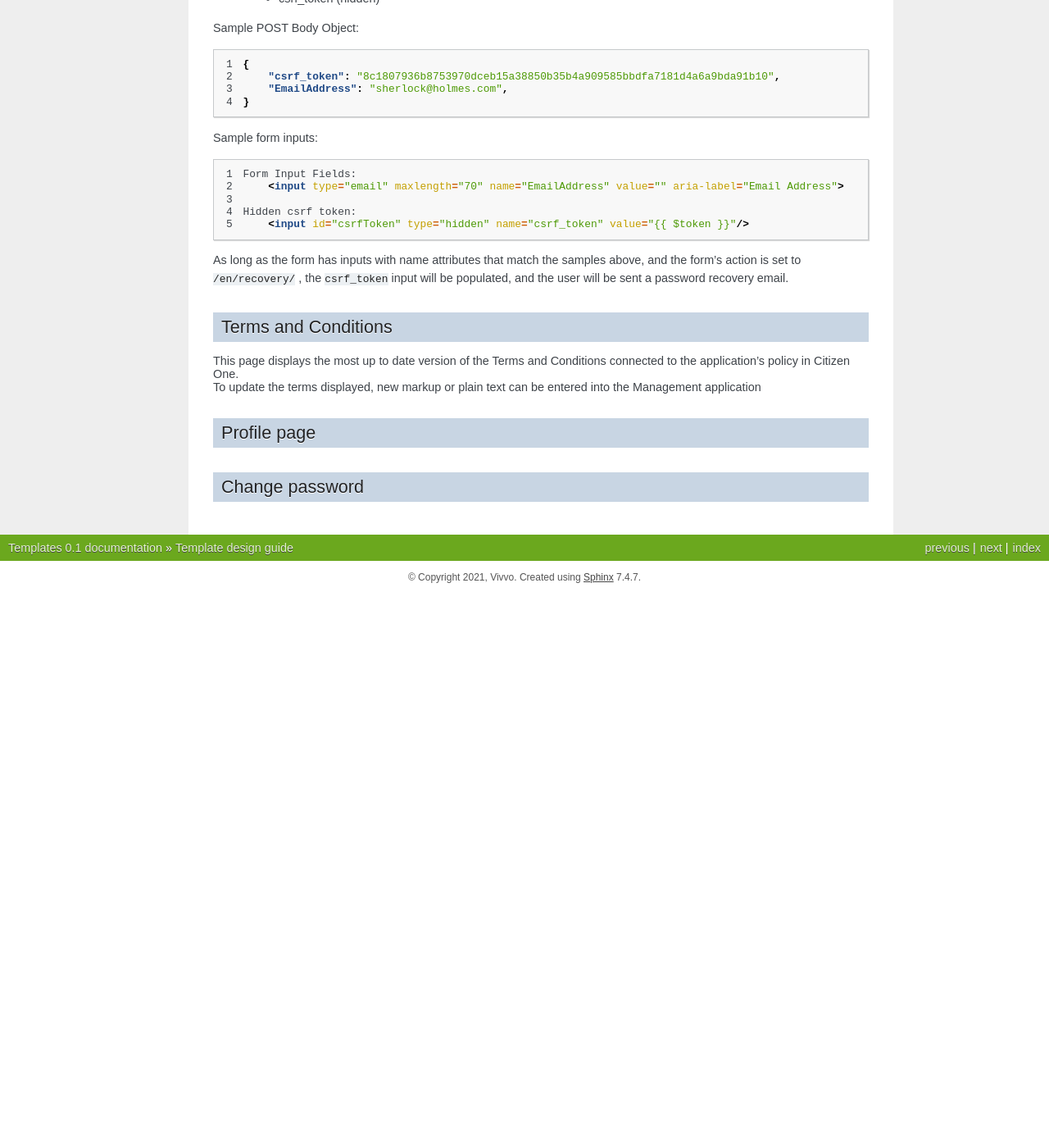
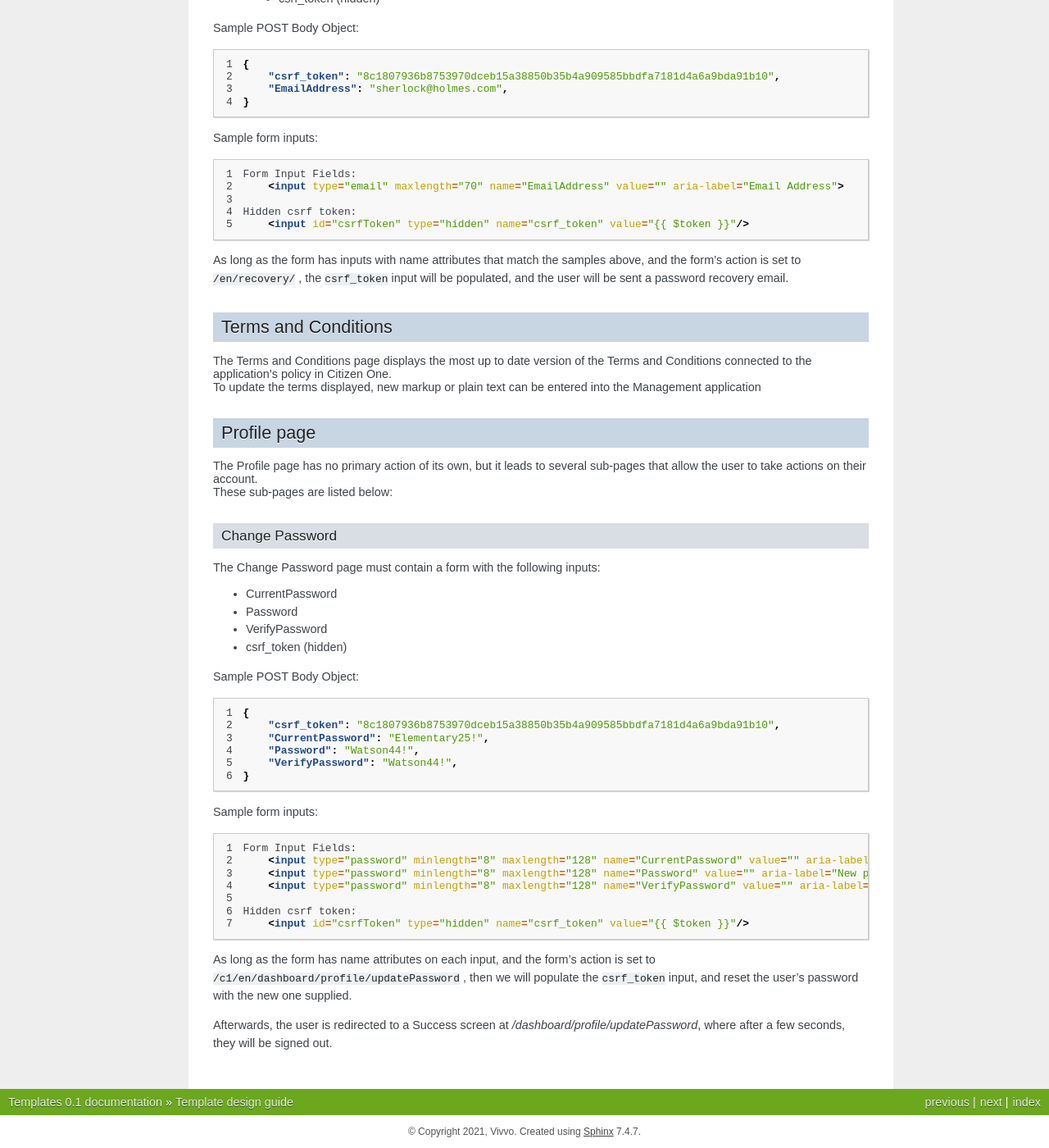
Before and after one commit to Vivvo/gnl-templates, a Sphinx documentation site: the page built from documentation/source/template-design-guide.rst, in a window 1280 px wide and 1400 px high, scrolled down 3311 px. Shown: the whole window at 82% size. Built offline with Sphinx 7.4.7, drawn with Linux system fonts in a browser that asks for light colours; before the commit the page ends 4035 px from its top, so only the background shows below that; some of the changed text lies outside the part shown.

Commit message:
DOCS: The rest of the docs from 941 and 972

```diff
--- a/documentation/source/template-design-guide.rst
+++ b/documentation/source/template-design-guide.rst
@@ -9,7 +9,7 @@ Template design guide
 Login
 *****
 
-This page must contain a form with the following inputs
+The Login page must contain a form with the following inputs
 
     - Email or Username
     - Password
@@ -25,15 +25,15 @@ Sample POST Body Object:
         "Password": "Elementary25!"
     }
 
-| This page often acts as the home/landing page.
+| The Login page often acts as the home/landing page.
 | When the user hits ``Submit`` the form will POST to ``/registration/create``.
 | It usually also contains links to the ``Create Account`` and ``Forgot Password`` pages.
 
 
-Create account
+Create Account
 **************
 
-This page must contain a form with the following inputs
+The Create Account page must contain a form with the following inputs
 
     - First name
     - Last name
@@ -123,15 +123,15 @@ Sample template:
 
 
 
-Email sent
+Email Sent
 **********
 
-This page generally directs users to check their emails for an invitation to the website.
+The Email Sent page generally directs users to check their emails for an invitation to the website.
 
 This page can optionally display the email address that the invitation has been sent to, as well as other account details.
 
 
-Email verified (optional)
+Email Verified (optional)
 *************************
 
 | In the invitation in the email, you have the option of supplying a ``goto`` link.
@@ -142,7 +142,7 @@ Email verified (optional)
 
 Dashboard
 *********
-This page has no primary action, but it does display a number of important values to the user.
+The Dashboard page has no primary action, but it does display a number of important values to the user.
 Those values are:
 - `maintenanceMessage`
    - A maintenance message that can be enabled or disabled to notify users of planned maintenance downtime.
@@ -181,7 +181,7 @@ Those values are:
 
 Forgot Password
 ***************
-This page must contain a form with the following inputs
+The Forgot password page must contain a form with the following inputs
 
     - Email
     - csrf_token (hidden)
@@ -220,13 +220,57 @@ As long as the form has inputs with name attributes that match the samples above
 Terms and Conditions
 ********************
 
-| This page displays the most up to date version of the Terms and Conditions connected to the application's policy in Citizen One.
+| The Terms and Conditions page displays the most up to date version of the Terms and Conditions connected to the application's policy in Citizen One.
 | To update the terms displayed, new markup or plain text can be entered into the Management application
 
 
 Profile page
 ************
 
+| The Profile page has no primary action of its own, but it leads to several sub-pages that allow the user to take actions on their account.
+| These sub-pages are listed below:
 
-Change password
-***************
+
+Change Password
+---------------
+
+| The Change Password page must contain a form with the following inputs:
+
+- CurrentPassword
+- Password
+- VerifyPassword
+- csrf_token (hidden)
+
+Sample POST Body Object:
+
+.. code-block:: JSON
+   :linenos:
+
+    {
+        "csrf_token": "8c1807936b8753970dceb15a38850b35b4a909585bbdfa7181d4a6a9bda91b10",
+        "CurrentPassword": "Elementary25!",
+        "Password": "Watson44!",
+        "VerifyPassword": "Watson44!",
+    }
+
+
+Sample form inputs:
+
+.. code-block:: HTML
+   :linenos:
+
+    Form Input Fields:
+        <input type="password" minlength="8" maxlength="128" name="CurrentPassword" value="" aria-label="Current password">
+        <input type="password" minlength="8" maxlength="128" name="Password" value="" aria-label="New password">
+        <input type="password" minlength="8" maxlength="128" name="VerifyPassword" value="" aria-label="Verify new password">
+
+    Hidden csrf token:
+        <input id="csrfToken" type="hidden" name="csrf_token" value="{{ $token }}"/>
+
+
+
+As long as the form has name attributes on each input, and the form's action is set to
+``/c1/en/dashboard/profile/updatePassword``
+, then we will populate the ``csrf_token`` input, and reset the user's password with the new one supplied.
+
+Afterwards, the user is redirected to a Success screen at `/dashboard/profile/updatePassword`, where after a few seconds, they will be signed out.
```
